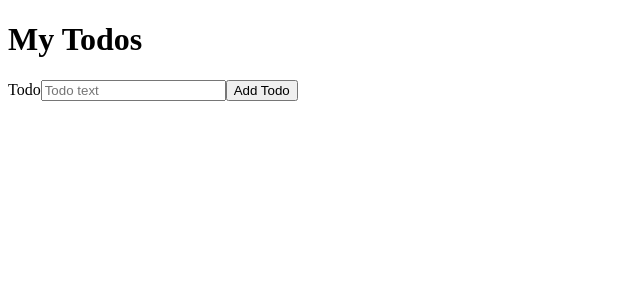
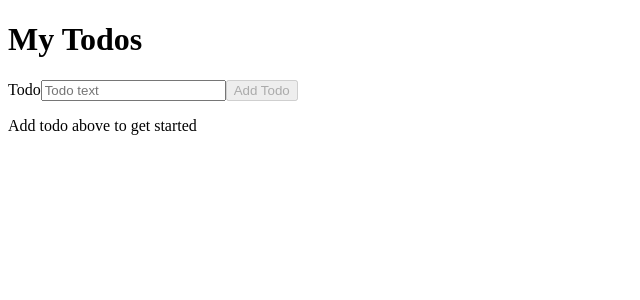
Before and after one commit to MarshadowReaper/My-Todo-List, a React (Vite) app: page / in a window 1280 px wide. Shown: the top 300 px of the page, without its empty margins (0-640 px from the left). Built offline with nearby package versions, Linux system fonts and the light colour scheme.

Commit message:
Local State, Controlled Components, Forms added

```diff
--- a/src/App.jsx
+++ b/src/App.jsx
@@ -8,16 +8,26 @@ function App() {
   const [todoList, setTodoList] = useState([]);
   //This is how to create a state
   function addTodo(todoTitle) {
-    const newTodo = { id: Date.now(), title: todoTitle };
+    const toDo = { id: Date.now(), title: todoTitle, isCompleted: false };
 
-    setTodoList((previous) => [newTodo, ...previous]);
+    setTodoList((previous) => [toDo, ...previous]);
+  }
+  function completeTodo(id) {
+    const updatedList = todoList.map((todo) => {
+      if (todo.id === id) {
+        return { ...todo, isCompleted: true };
+      } else {
+        return todo;
+      }
+    });
+    setTodoList(updatedList);
   }
 
   return (
     <div>
       <h1> My Todos </h1>
       <TodoForm onAddTodo={addTodo} />
-      <TodoList todoList={todoList} />
+      <TodoList todoList={todoList} onCompleteTodo={completeTodo} />
     </div>
   );
 }
--- a/src/TodoForm.jsx
+++ b/src/TodoForm.jsx
@@ -1,16 +1,20 @@
 import { useRef } from "react";
+import { useState } from "react";
 function TodoForm({ onAddTodo }) {
   const inputRef = useRef();
+  const [workingTodoTitle, setworkingTodoTitle] = useState("");
 
   const handleAddTodo = (event) => {
     event.preventDefault();
+    console.log("Event object:", event);
+    console.log("Event target:", event.target);
 
-    const todoTitle = event.target.todoTitle.value.trim();
-    if (todoTitle) {
-      onAddTodo(todoTitle);
-      event.target.reset();
+    if (workingTodoTitle.trim()) {
+      onAddTodo(workingTodoTitle);
+
       inputRef.current.focus();
     }
+    setworkingTodoTitle("");
   };
   return (
     <form onSubmit={handleAddTodo}>
@@ -22,8 +26,12 @@ function TodoForm({ onAddTodo }) {
         name="todoTitle"
         placeholder={"Todo text"}
         required
+        value={workingTodoTitle}
+        onChange={(event) => setworkingTodoTitle(event.target.value)}
       />
-      <button type="submit">Add Todo</button>
+      <button type="submit" disabled={!workingTodoTitle.trim()}>
+        Add Todo
+      </button>
     </form>
   );
 }
--- a/src/TodoList.jsx
+++ b/src/TodoList.jsx
@@ -1,14 +1,27 @@
 import TodoListItem from "./TodoListItem.jsx";
-function TodoList({ todoList }) {
-  // recieves data
+
+function TodoList({ todoList, onCompleteTodo }) {
+  const filteredTodoList = todoList.filter(
+    (todo) => todo.isCompleted === false,
+  );
+  const clear = filteredTodoList.length === 0;
+
   return (
-    <ul>
-      {todoList.map((todo) => (
-        // Will loop through the data
-        <TodoListItem todo={todo} key={todo.id} />
-      ))}
-    </ul>
-    //(<TodoListItem todo={todo} key={todo.id}/>)))} Is how the data gets Rendered
+    <>
+      {clear ? (
+        <p>Add todo above to get started</p>
+      ) : (
+        <ul>
+          {filteredTodoList.map((todo) => (
+            <TodoListItem
+              todo={todo}
+              key={todo.id}
+              onCompleteTodo={onCompleteTodo}
+            />
+          ))}
+        </ul>
+      )}
+    </>
   );
 }
 
--- a/src/TodoListItem.jsx
+++ b/src/TodoListItem.jsx
@@ -1,7 +1,15 @@
-function TodoListItem({ todo }) {
+function TodoListItem({ todo, onCompleteTodo }) {
   //This Recieves one item
   return (
-    <li>{todo.title}</li>
+    <li>
+      <input
+        type="checkbox"
+        checked={todo.isCompleted}
+        onChange={() => onCompleteTodo(todo.id)}
+      />
+
+      {todo.title}
+    </li>
 
     // and this is how it gets displayed
   );
```
Also changed, not shown: 1 other file (tests, documents, lock files or other folders).
